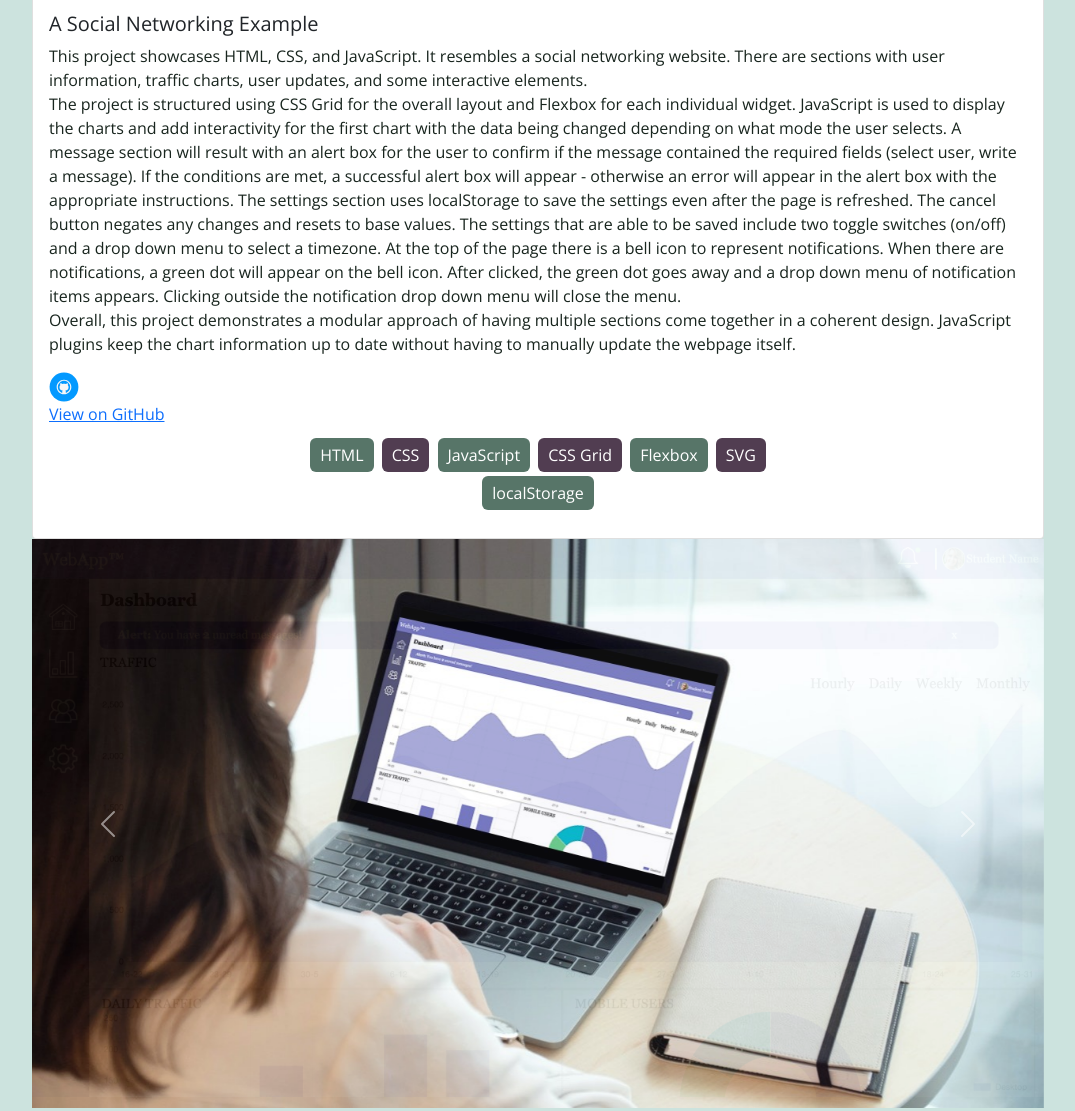
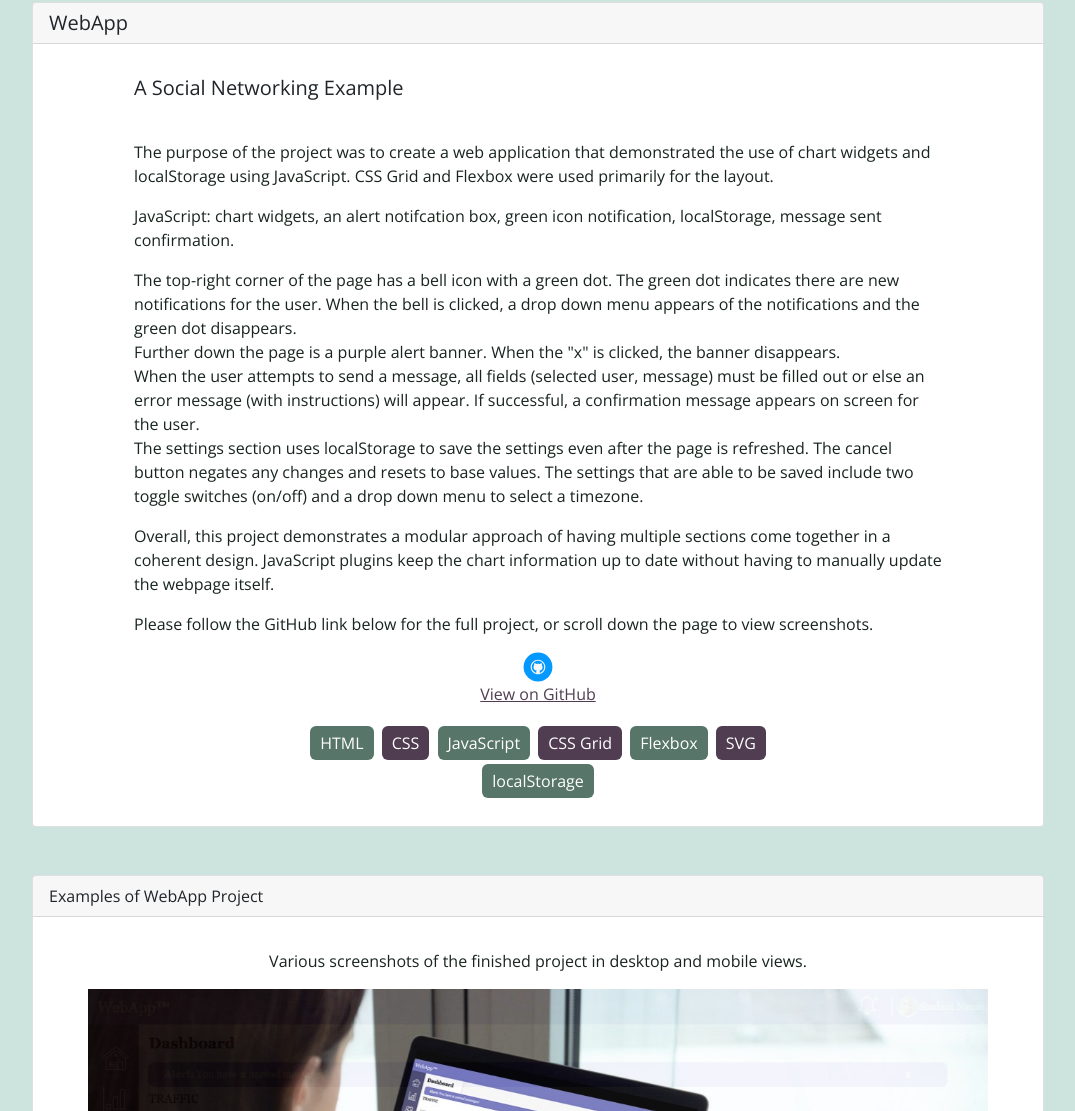
Before and after one commit to cmlaing/portfolio, a plain HTML site: page webapp.html in a window 1280 px wide. Shown: the part 94-1205 px from the top of the page, without its empty margins (102-1177 px from the left). Drawn offline with nearby package versions, Linux system fonts and the light colour scheme.

Commit message:
webapp text and images
webapp.html navigation, project desc,  working links to github, images uploaded

```diff
--- a/css/styles.css
+++ b/css/styles.css
@@ -40,6 +40,19 @@ body {
 
 .left-align {
     text-align: left;
+}
+.center {
+    margin: 0 auto;
+    text-align: center;
+}
+
+a {
+    color: var(--dark-alt);
+}
+
+a:hover {
+    background-color: var(--light-head);
+    color: var(--dark-alt);
 }
 
 .name {
@@ -100,6 +113,8 @@ footer {
     background-color: var(--light-head);
 }
 
+
+
 ul.skills {
     padding: 0;
     text-align: center;
@@ -130,6 +145,22 @@ ul.skills {
     height: 30px;
     background-size: 30px 30px;
 }
+
+.project-desc {
+    padding-left: 10%;
+    padding-right: 10%;
+}
+
+#webapp {
+    max-width: 900px;
+    margin: 0 auto;
+}
+
+.carousel-item img{
+    max-height: 550px;
+}
+
+
 
 
 /*
--- a/webapp.html
+++ b/webapp.html
@@ -35,12 +35,12 @@
     <!-- Nav Bar-->
 
     <nav class="nav nav-pills justify-content-end fixed-top">
-      <a class="nav-link" href="#">Home</a>
-      <a class="nav-link" href="#projects">Projects</a>
-      <a class="nav-link" href="#aboutme">About Me</a>
-      <a class="nav-link" href="#skills">Skills</a>
-      <a class="nav-link" href="#blog">Blog</a>
-      <a class="nav-link" href="#contact">Contact</a>
+      <a class="nav-link" href="index.html">Home</a>
+      <a class="nav-link" href="index.html#projects">Projects</a>
+      <a class="nav-link" href="index.html#aboutme">About Me</a>
+      <a class="nav-link" href="index.html#skills">Skills</a>
+      <a class="nav-link" href="index.html#blog">Blog</a>
+      <a class="nav-link" href="index.html#contact">Contact</a>
               <a class="nav-link" href="#">
               <button type="button" class="btn-custom btn-primary btn-sm px-4 me-md-2">Resume</button></a>
 
@@ -48,43 +48,56 @@
     </nav>
 
   </header>
-<div class="container">
+<div class="container pt-5">
 
     <div class="card mt-5">
         <h5 class="card-header">WebApp</h5>
-        <div class="card-body">
-          <h5 class="card-title">A Social Networking Example</h5>
-          <p class="card-text">
-            This project showcases HTML, CSS, and JavaScript.
-            It resembles a social networking website.
-            There are sections with user information, traffic charts, user updates, and some
-            interactive elements.
-            <br>
-            The project is structured using CSS Grid for the overall layout and Flexbox for
-            each individual widget. JavaScript is used to display the charts and add
-            interactivity for the first chart with the data being changed depending on what
-            mode the user selects. A message section will result with an alert box for the user
-            to confirm if the message contained the required fields (select user, write a
-            message). If the conditions are met, a successful alert box will appear -
-            otherwise an error will appear in the alert box with the appropriate instructions.
+        <div class="card-body project-desc">
+          <h5 class="card-title pt-3">A Social Networking Example</h5>
+          <p class="card-text pt-3">
+            <p>
+              The purpose of the project was to create a web application that demonstrated
+              the use of chart widgets and localStorage using JavaScript. CSS Grid and Flexbox
+              were used primarily for the layout.
+            </p>
+            <p>JavaScript: chart widgets, an alert notifcation box, green icon notification,
+              localStorage, message sent confirmation.
+            </p>
+
+            <p>
+            The top-right corner of the page has a bell icon with a green dot. The green dot
+            indicates there are new notifications for the user. When the bell is clicked, a
+            drop down menu appears of the notifications and the green dot disappears. <br>
+            Further down the page is a purple alert banner. When the "x" is clicked, the banner
+            disappears. <br>
+            When the user attempts to send a message, all fields (selected user, message) must
+            be filled out or else an error message (with instructions) will appear. If
+            successful, a confirmation message appears on screen for the user. <br>
+
             The settings section uses localStorage to save the settings even after the page
             is refreshed. The cancel button negates any changes and resets to base values.
             The settings that are able to be saved include two toggle switches (on/off) and
-            a drop down menu to select a timezone. At the top of the page there is a bell
-            icon to represent notifications. When there are notifications, a green dot will
-            appear on the bell icon. After clicked, the green dot goes away and a drop down
-            menu of notification items appears. Clicking outside the notification drop down
-            menu will close the menu.
-            <br>
+            a drop down menu to select a timezone.
+
+            </p>
+            <p>
             Overall, this project demonstrates a modular approach of having multiple
             sections come together in a coherent design. JavaScript plugins keep the
             chart information up to date without having to manually update the webpage
             itself.
+            </p>
+
+            <p>
+              Please follow the GitHub link below for the full project, or scroll down
+              the page to view screenshots.
+            </p>
 
             </p>
-            <a href="https://cmlaing.github.io/online_registration_v4/" target="_blank">
+            <div class="center pb-2">
+            <a href="https://cmlaing.github.io/web_app_dashboard_v3.2/" target="_blank">
               <img src="img/github.svg" class="github" alt="github"> <br>
               View on GitHub</a>
+            </div>
 
 
           <ul class="skills">
@@ -98,28 +111,51 @@
         </ul>
 
 
-        </div>
       </div>
+   </div>
 
-    <div>
+
+
+<div class="card mt-5">
+  <div class="card-header">
+    Examples of WebApp Project
+  </div>
+  <div class="card-body">
+    <p class="card-text p-3 center">
+    Various screenshots of the finished project in desktop and mobile views.
+    </p>
  <!--Slideshow-->
-    <div id="project1" class="carousel slide carousel-fade" data-bs-ride="carousel">
+    <div id="webapp" class="carousel slide carousel-fade carousel-dark" data-bs-ride="carousel">
         <div class="carousel-inner">
 
           <div class="carousel-item active">
             <img src="img/webapp/mockup_webapp.jpg" class="d-block w-100" alt="...">
+
           </div>
 
           <div class="carousel-item">
             <img src="img/webapp/webapp.png" class="d-block w-100" alt="...">
           </div>
 
+          <div class="carousel-item">
+            <img src="img/webapp/webapp2.png" class="d-block w-100" alt="...">
+          </div>
+
+          <div class="carousel-item">
+            <img src="img/webapp/webapp3.png" class="d-block w-100" alt="...">
+          </div>
+
+
+          <div class="carousel-item">
+            <img src="img/webapp/mobmockup2.jpg" class="d-block w-100" alt="...">
+          </div>
+
         </div>
-        <button class="carousel-control-prev" type="button" data-bs-target="#project1" data-bs-slide="prev">
+        <button class="carousel-control-prev" type="button" data-bs-target="#webapp" data-bs-slide="prev">
           <span class="carousel-control-prev-icon" aria-hidden="true"></span>
           <span class="visually-hidden">Previous</span>
         </button>
-        <button class="carousel-control-next" type="button" data-bs-target="#project1" data-bs-slide="next">
+        <button class="carousel-control-next" type="button" data-bs-target="#webapp" data-bs-slide="next">
           <span class="carousel-control-next-icon" aria-hidden="true"></span>
           <span class="visually-hidden">Next</span>
         </button>
@@ -128,12 +164,27 @@
 
 
 
+  <div class="center pb-2 pt-4 mt-3">
+    <a href="https://cmlaing.github.io/web_app_dashboard_v3.2/" target="_blank">
+      <img src="img/github.svg" class="github" alt="github"> <br>
+      View on GitHub</a>
     </div>
+
+    <p class="card-text pt-3">
+      <a href="index.html">Back to Projects </a>
+      </p>
+
+</div>
+</div>
+
+
 
 
 </div>
 
+
   <footer>
+
     <p class="right-align">&copy; Crystal &Lscr;aing, 2021</p>
   </footer>
 
```
Also changed, not shown: index.html (+30 -7 lines), img/webapp/mobmockup.jpg (added), img/webapp/mobmockup2.jpg (added), img/webapp/webapp3.png (added), img/webapp/webappmob.png (added), 1 other file.
